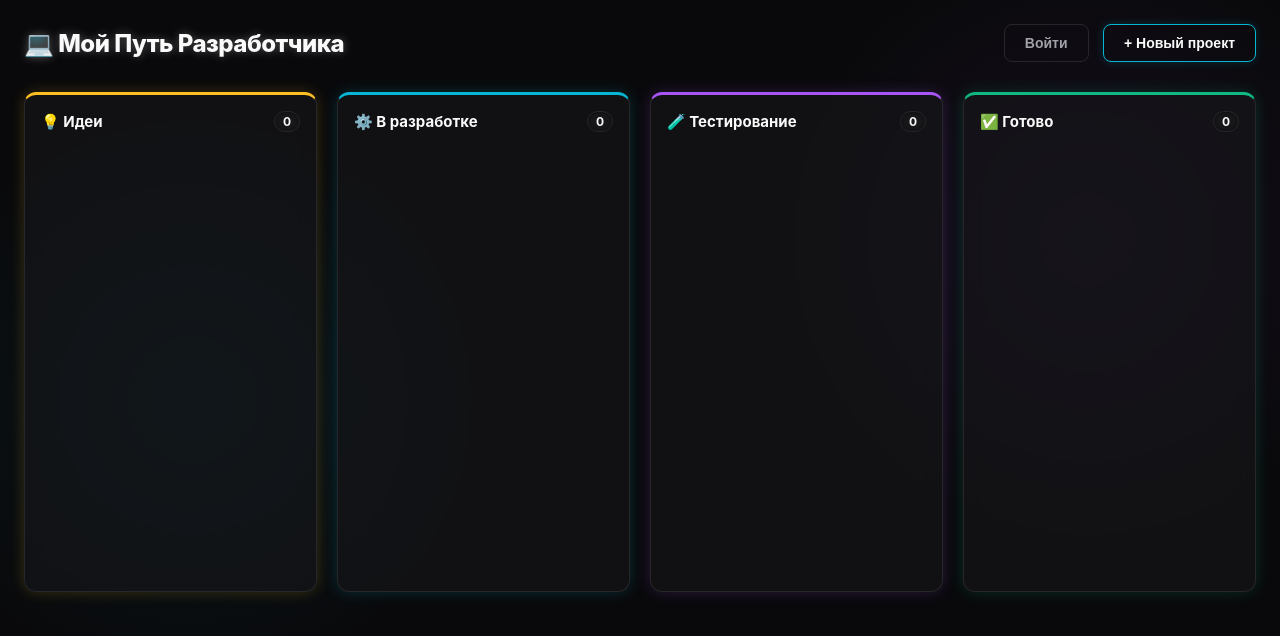
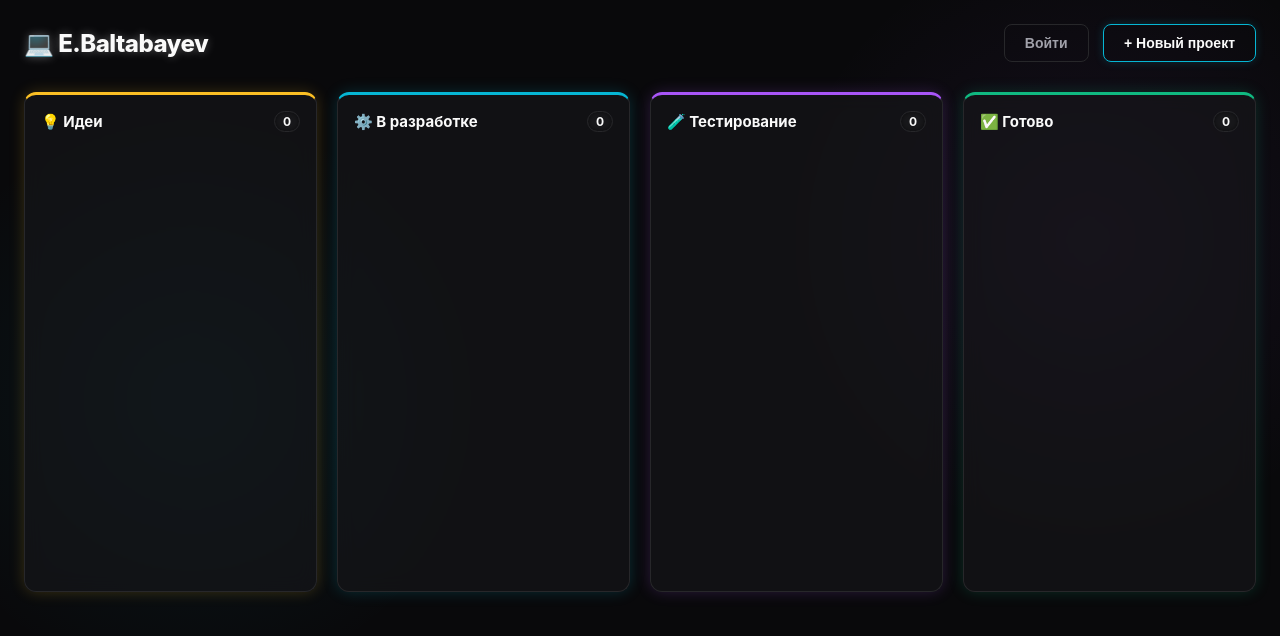
Before and after one commit to eldarbaltabaev-lab/E.Baltabayev, a plain HTML site: page index.html in a window 1280 px wide. Drawn offline with Linux system fonts and the light colour scheme; no server answers.

Commit message:
Update index.html

```diff
--- a/index.html
+++ b/index.html
@@ -10,7 +10,7 @@
 
 <!-- ШАПКА -->
 <header>
-  <h1>💻 Мой Путь Разработчика</h1>
+  <h1>💻 E.Baltabayev</h1>
   <div>
     <button class="btn btn-cancel" id="auth-btn" onclick="toggleAuth()">Войти</button>
     <button class="btn" id="add-btn" onclick="openModal()">+ Новый проект</button>
```
